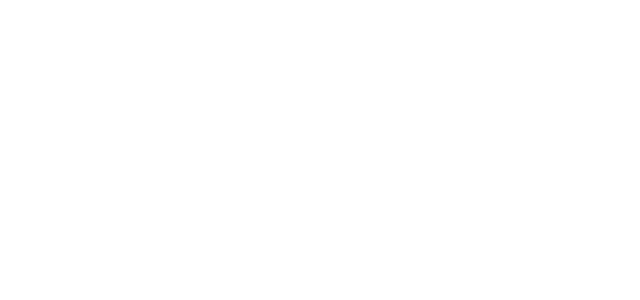
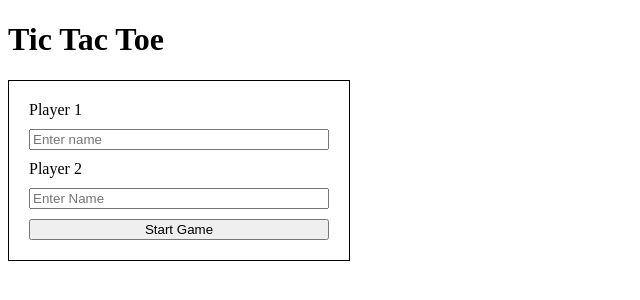
Before and after one commit to acciojob/tictactoe-PraveenTiwari08, a website: page main.html in a window 1280 px wide. Shown: the whole page, without its empty margins (0-640 px from the left). Drawn offline with Linux system fonts and the light colour scheme.

Commit message:
created a submission

```diff
--- a/main.html
+++ b/main.html
@@ -8,6 +8,16 @@
 
 <body>
 	<!-- the entire body must be written by student -->
+	<div class="container">
+		<h1>Tic Tac Toe</h1>
+		<div id="inputdiv">
+			<label>Player 1</label>
+		<input placeholder="Enter name" id="player1"/ >
+		<label>Player 2</label>
+		<input placeholder="Enter Name" id="player2"/>
+		<button id="start" onclick="Startgame()">Start Game</button>
+		</div>
+	</div>
     <script type="text/javascript" src="./script.js">
 </script>
 
--- a/script.js
+++ b/script.js
@@ -1 +1,11 @@
 //your JS code here. If required.
+function Startgame() {
+	 var inputDiv = document.getElementById("inputdiv");
+    if (inputDiv) {
+        inputDiv.remove();
+
+    }
+	var gamePage = document.createElement("div");
+    gamePage.className = "gamepage";
+    document.body.appendChild(gamePage);
+}
--- a/styles.css
+++ b/styles.css
@@ -1 +1,19 @@
 /*  your css code here. If applicable */
+body{
+	left:50%;
+	top:50%;
+}
+#inputdiv{
+	display:flex;
+	flex-direction:column;
+	padding:20px;
+	border:1px solid black;
+	width:300px;
+	gap:10px;
+}
+
+.gamepage{
+	border:1px solid red;
+	height:300px;
+	width:300px;
+}
```
